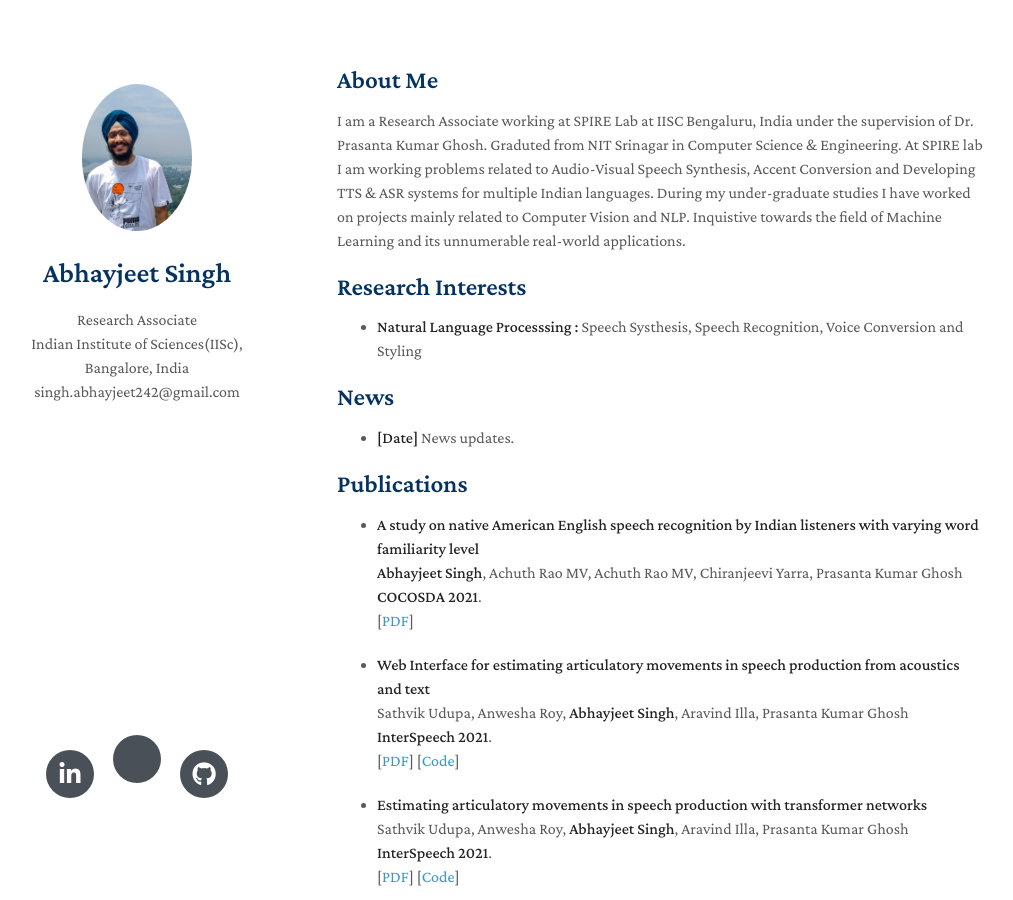
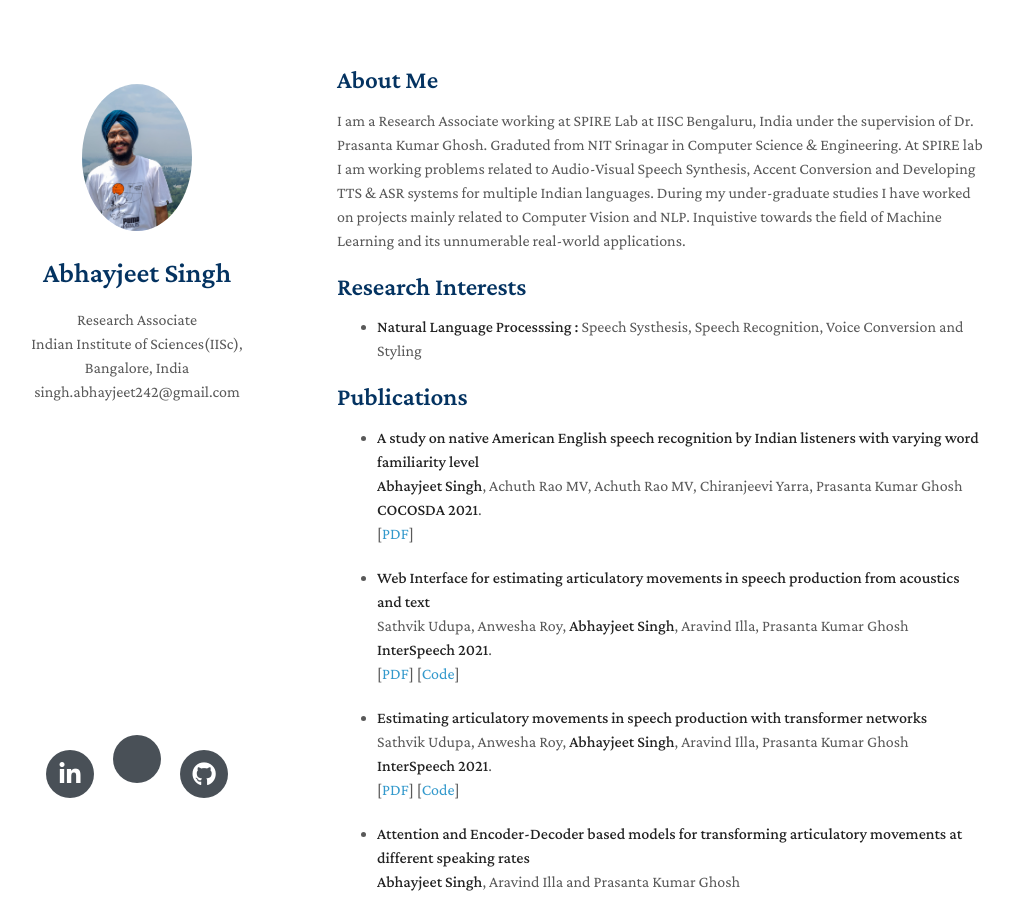
Before and after one commit to Abhay242/Abhay242.github.io, a Jekyll site: the page built from index.md, in a window 1280 px wide and 900 px high. Shown: the whole window, without its empty margins (133-1146 px from the left). Built offline with Jekyll 4.4.1, drawn with Linux system fonts in a browser that asks for light colours; nearby versions of some CDN libraries; a style sheet for code colours, icons or effects is not loaded; our own code applies the rules of GitHub Pages for plain Markdown files.

Commit message:
Update index.md

```diff
--- a/index.md
+++ b/index.md
@@ -10,10 +10,6 @@ Inquistive towards the field of Machine Learning and its unnumerable real-world
 ## Research Interests
 
 - **Natural Language Processsing :** Speech Systhesis, Speech Recognition, Voice Conversion and Styling
-
-## News
-
-- **[Date]** News updates.
 
 ## Publications
 
```
